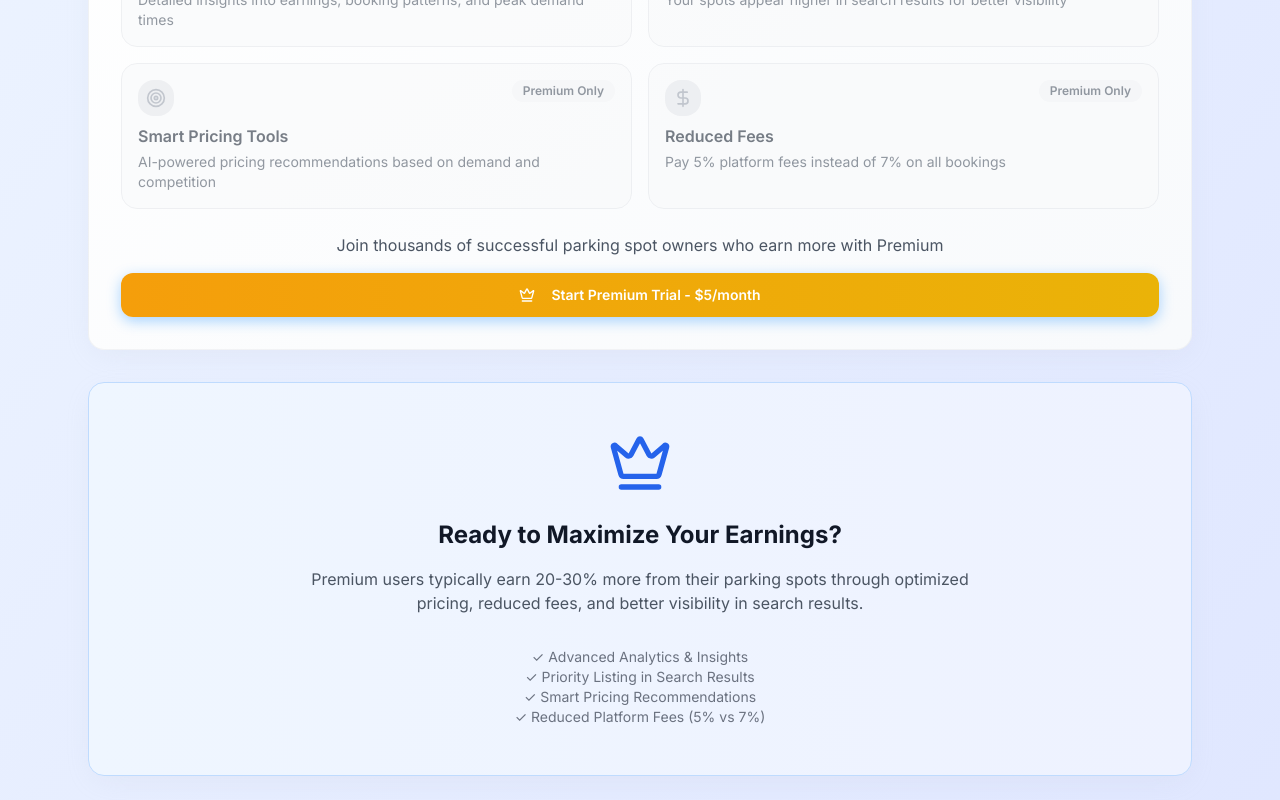
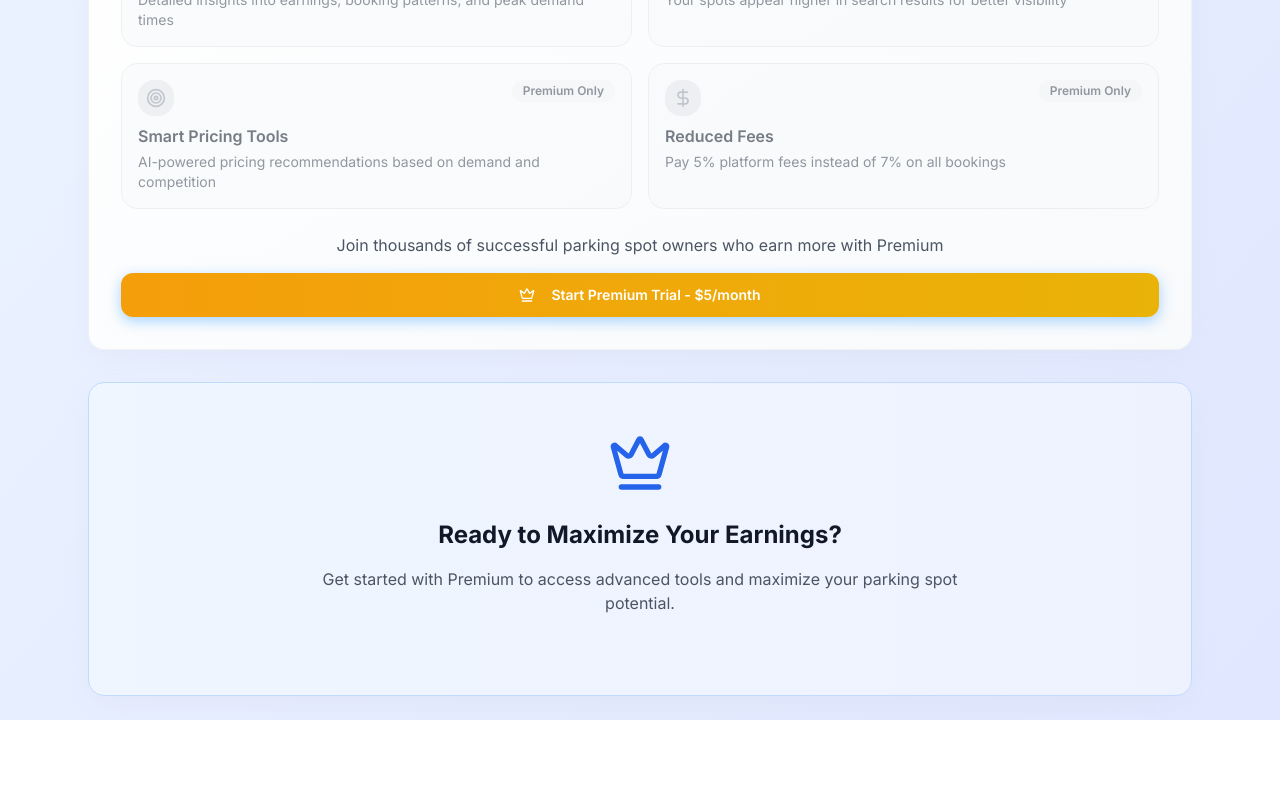
Before and after one commit to rodrigo-ship-it/spot-on-demand-parking-dcd0c7d4, a React (Vite) app: page /premium in a window 1280 px wide. Shown: the part 823-1623 px from the top of the page. After the commit the page ends 1543 px from the top, so only its background shows below. Built offline with nearby package versions, Linux system fonts and the light colour scheme.

Commit message:
Remove premium feature description
Remove the introductory text and bulleted list of premium features from the premium section.

```diff
--- a/src/pages/Premium.tsx
+++ b/src/pages/Premium.tsx
@@ -123,20 +123,8 @@ const Premium = () => {
                 Ready to Maximize Your Earnings?
               </h3>
               <p className="text-gray-600 mb-8 max-w-2xl mx-auto">
-                Premium users typically earn 20-30% more from their parking spots through optimized pricing,
-                reduced fees, and better visibility in search results.
+                Get started with Premium to access advanced tools and maximize your parking spot potential.
               </p>
-              <div className="space-y-4">
-                <div className="text-sm text-gray-500">
-                  ✓ Advanced Analytics & Insights
-                  <br />
-                  ✓ Priority Listing in Search Results
-                  <br />
-                  ✓ Smart Pricing Recommendations
-                  <br />
-                  ✓ Reduced Platform Fees (5% vs 7%)
-                </div>
-              </div>
             </CardContent>
           </Card>
         )}
```
